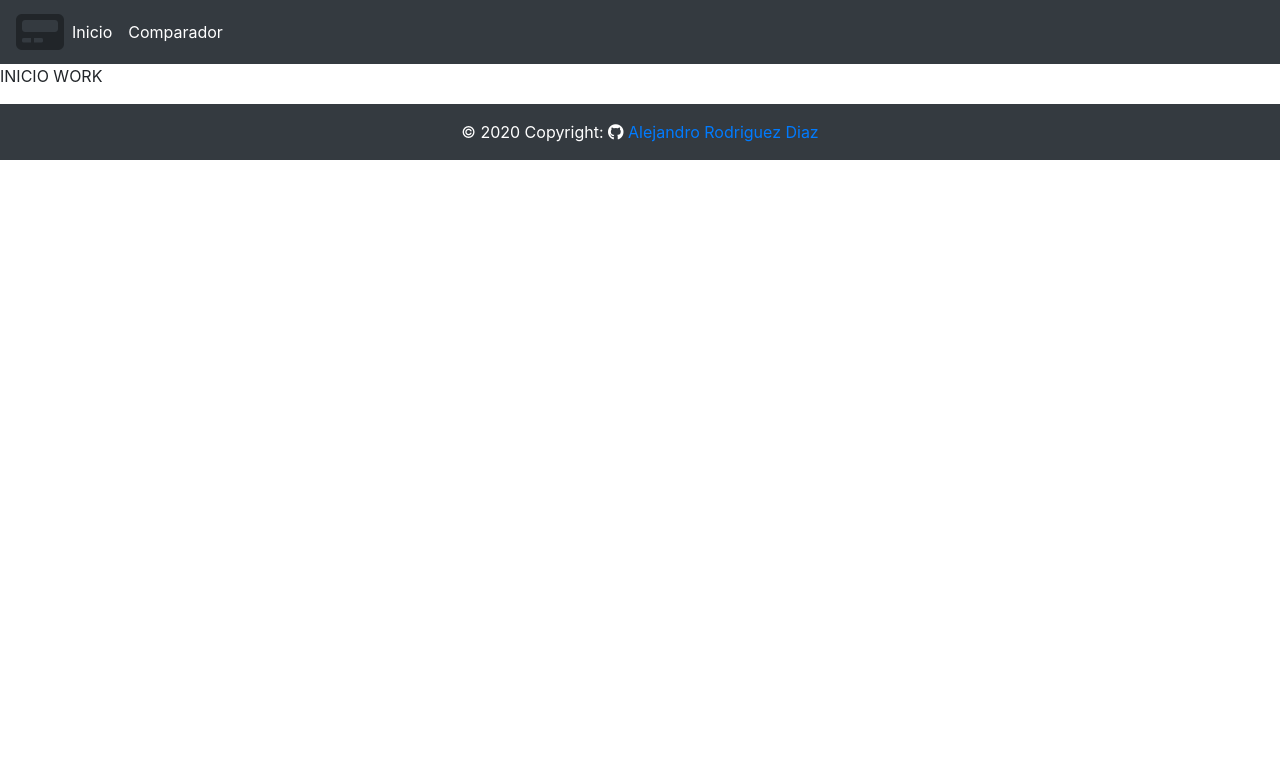
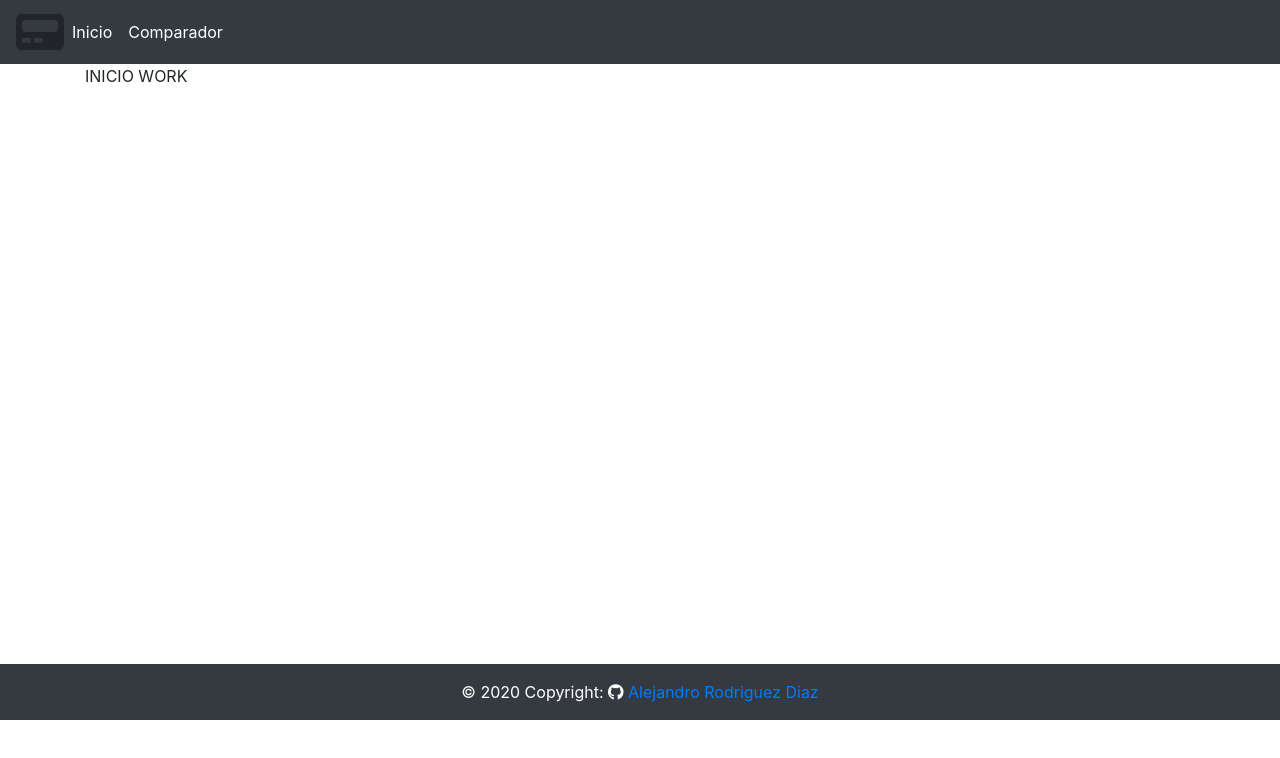
Before and after one commit to alejandro23rd/ExamenAngular1644, an Angular app: page / in a window 1280 px wide. Shown: the top 758 px of the page. Built offline with nearby package versions, Linux system fonts and the light colour scheme.

Commit message:
altura minima hecha

```diff
--- a/src/app/app.component.html
+++ b/src/app/app.component.html
@@ -1,6 +1,8 @@
 <app-navbar></app-navbar>
 
-<!-- Es un MODULO de angular para el sistema de rutas o navegacion -->
-<router-outlet></router-outlet>
+<main class="container">
+    <router-outlet></router-outlet>
+</main>
+
 
 <app-footer></app-footer>
--- a/src/app/app.component.scss
+++ b/src/app/app.component.scss
@@ -0,0 +1,3 @@
+main{
+    min-height: 600px;
+}
```
